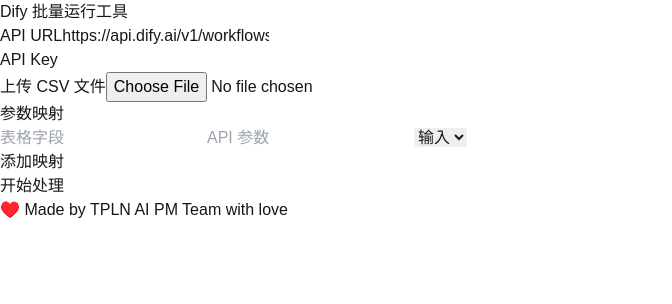
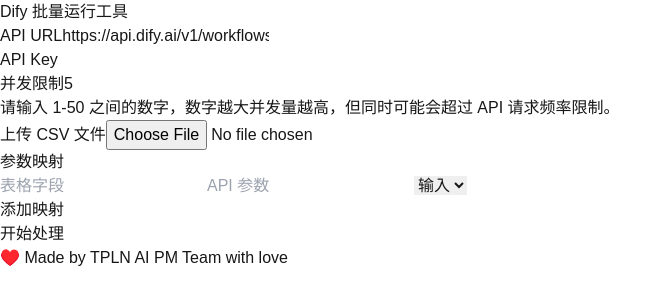
Before and after one commit to huangyafei/dify-batch-run, a Next.js app: page / in a window 1280 px wide. Shown: the top 304 px of the page, without its empty margins (0-672 px from the left). Built offline with nearby package versions, Linux system fonts and the light colour scheme.

Commit message:
✨ feat: add customizable concurrency control

```diff
--- a/src/app/api/process-csv/route.js
+++ b/src/app/api/process-csv/route.js
@@ -6,7 +6,7 @@
 import { NextResponse } from 'next/server';
 
 export async function POST(req) {
-  const { fileContent, mapping, apiUrl, apiKey } = await req.json();
+  const { fileContent, mapping, apiUrl, apiKey, concurrencyLimit } = await req.json();
 
   if (!fileContent || !mapping || !apiUrl || !apiKey) {
     return NextResponse.json({ error: 'Missing required parameters' }, { status: 400 });
@@ -15,7 +15,7 @@
   try {
     const records = await parseCSV(fileContent);
     console.log('CSV parsing completed. Processing records...');
-    const processedRecords = await processRecords(records, mapping, apiUrl, apiKey);
+    const processedRecords = await processRecords(records, mapping, apiUrl, apiKey, concurrencyLimit);
     console.log('All records processed. Generating output file...');
     const output = stringify(processedRecords, { header: true });
     const fileName = `processed_${Date.now()}.csv`;
@@ -47,9 +47,8 @@
   });
 }
 
-async function processRecords(records, mapping, apiUrl, apiKey) {
+async function processRecords(records, mapping, apiUrl, apiKey, concurrencyLimit = 5) {
   const processedRecords = [];
-  const concurrencyLimit = 5; // 设置并发限制，可以根据需要调整
 
   for (let i = 0; i < records.length; i += concurrencyLimit) {
     const batch = records.slice(i, i + concurrencyLimit);
--- a/src/app/page.js
+++ b/src/app/page.js
@@ -11,6 +11,7 @@
   const [error, setError] = useState(null);
   const [apiUrl, setApiUrl] = useState('https://api.dify.ai/v1/workflows/run');
   const [apiKey, setApiKey] = useState('');
+  const [concurrencyLimit, setConcurrencyLimit] = useState(5);
 
   const handleFileChange = (event) => {
     setFile(event.target.files[0]);
@@ -45,7 +46,8 @@
           fileContent: e.target.result,
           mapping: mapping,
           apiUrl: apiUrl,
-          apiKey: apiKey
+          apiKey: apiKey,
+          concurrencyLimit: parseInt(concurrencyLimit)
         });
         if (response.data.error) {
           throw new Error(response.data.error);
@@ -92,6 +94,25 @@
                 className="w-full px-3 py-2 bg-[#3a3a3c] rounded-md text-sm"
                 required
               />
+            </div>
+
+            <div>
+              <label htmlFor="concurrencyLimit" className="block text-sm font-medium mb-2">
+                并发限制
+              </label>
+              <input
+                type="number"
+                id="concurrencyLimit"
+                min="1"
+                max="50"
+                value={concurrencyLimit}
+                onChange={(e) => setConcurrencyLimit(e.target.value)}
+                className="w-full px-3 py-2 bg-[#3a3a3c] rounded-md text-sm"
+                required
+              />
+              <p className="mt-1 text-xs text-gray-400">
+                请输入 1-50 之间的数字，数字越大并发量越高，但同时可能会超过 API 请求频率限制。
+              </p>
             </div>
 
             <div>
```
